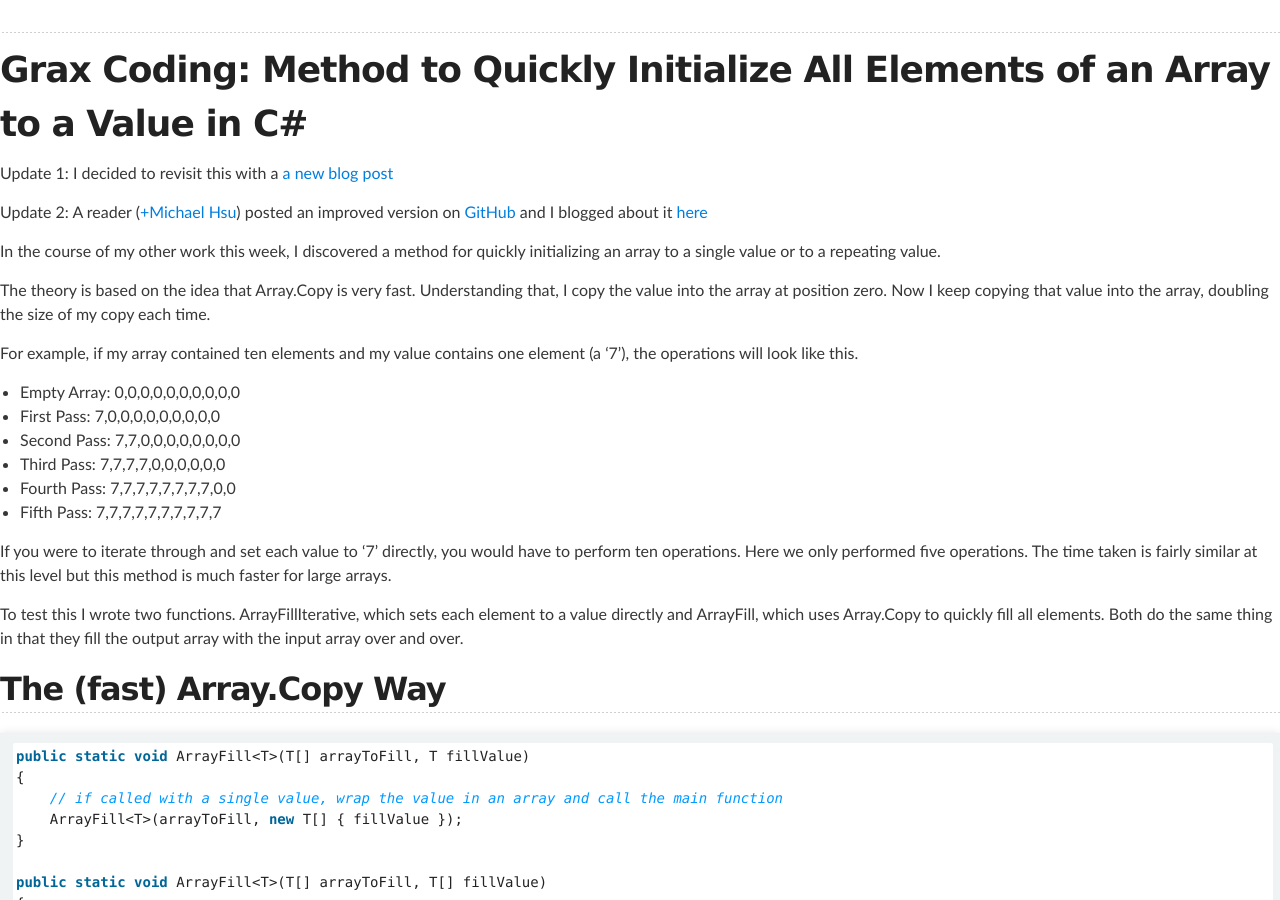
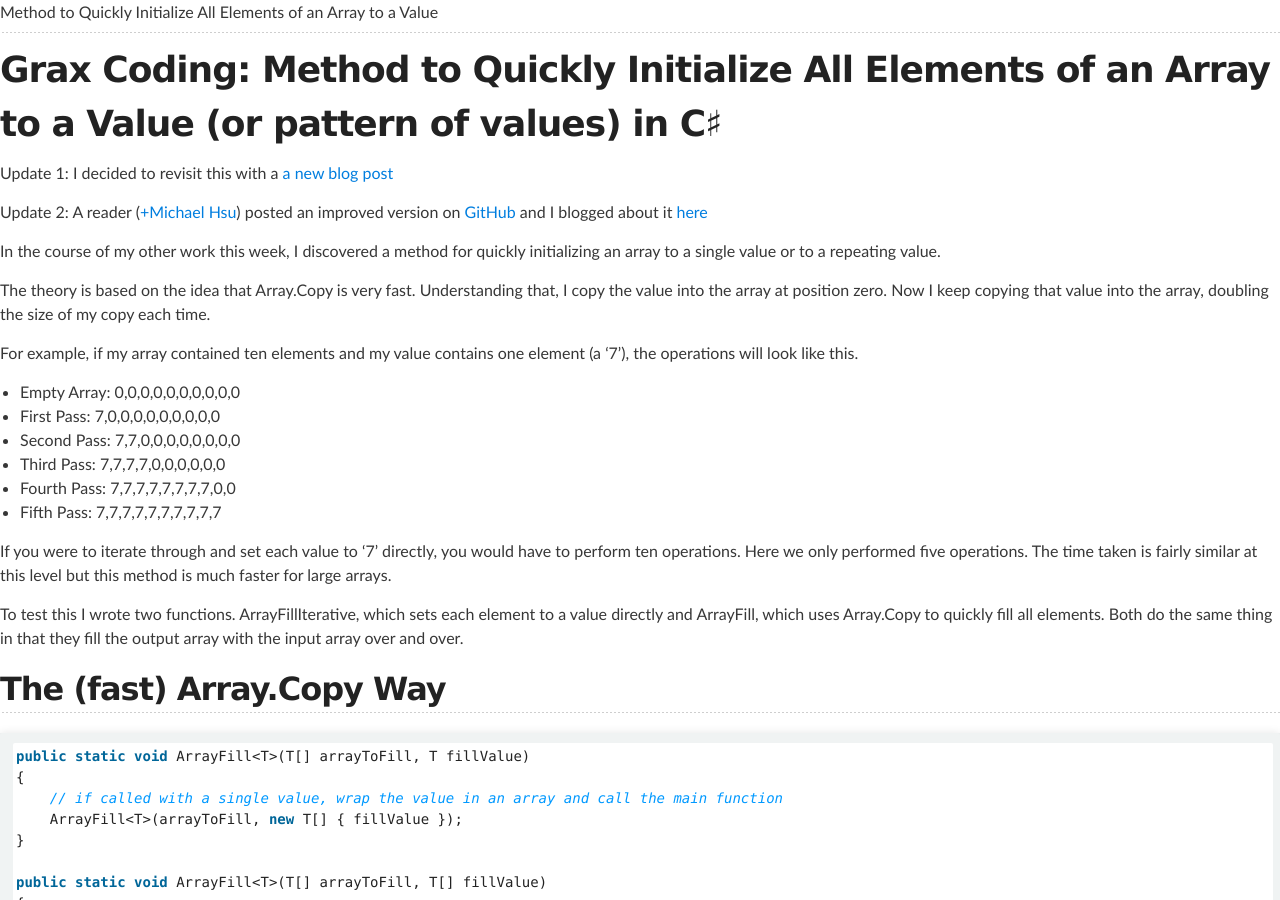
Before and after one commit to Grax32/Grax32.github.io, a Jekyll site: the page built from 2011/11/initialize-array-to-value-in-c-very.md, in a window 1280 px wide and 900 px high. Built offline with Jekyll 4.4.1, drawn with Linux system fonts in a browser that asks for light colours.

Commit message:
update post

```diff
--- a/2011/11/initialize-array-to-value-in-c-very.md
+++ b/2011/11/initialize-array-to-value-in-c-very.md
@@ -1,8 +1,9 @@
 ---
 layout: pages
 permalink: /2011/11/initialize-array-to-value-in-c-very.html
+title: Method to Quickly Initialize All Elements of an Array to a Value
 ---
-# Grax Coding: Method to Quickly Initialize All Elements of an Array to a Value in C\#
+# Grax Coding: Method to Quickly Initialize All Elements of an Array to a Value (or pattern of values) in C&#9839;
 
 Update 1: I decided to revisit this with a [a new blog post](/2013/06/fast-array-fill-function-revisited.html)
 
```
